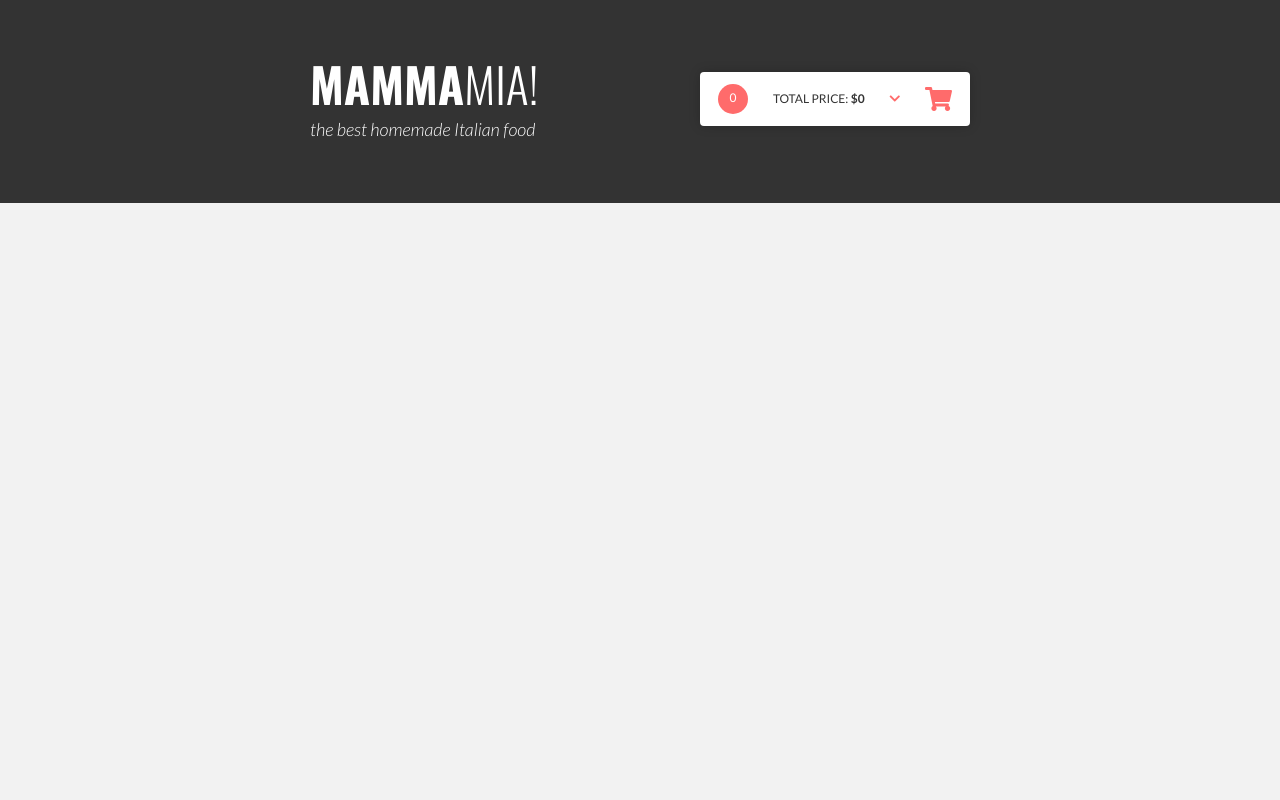
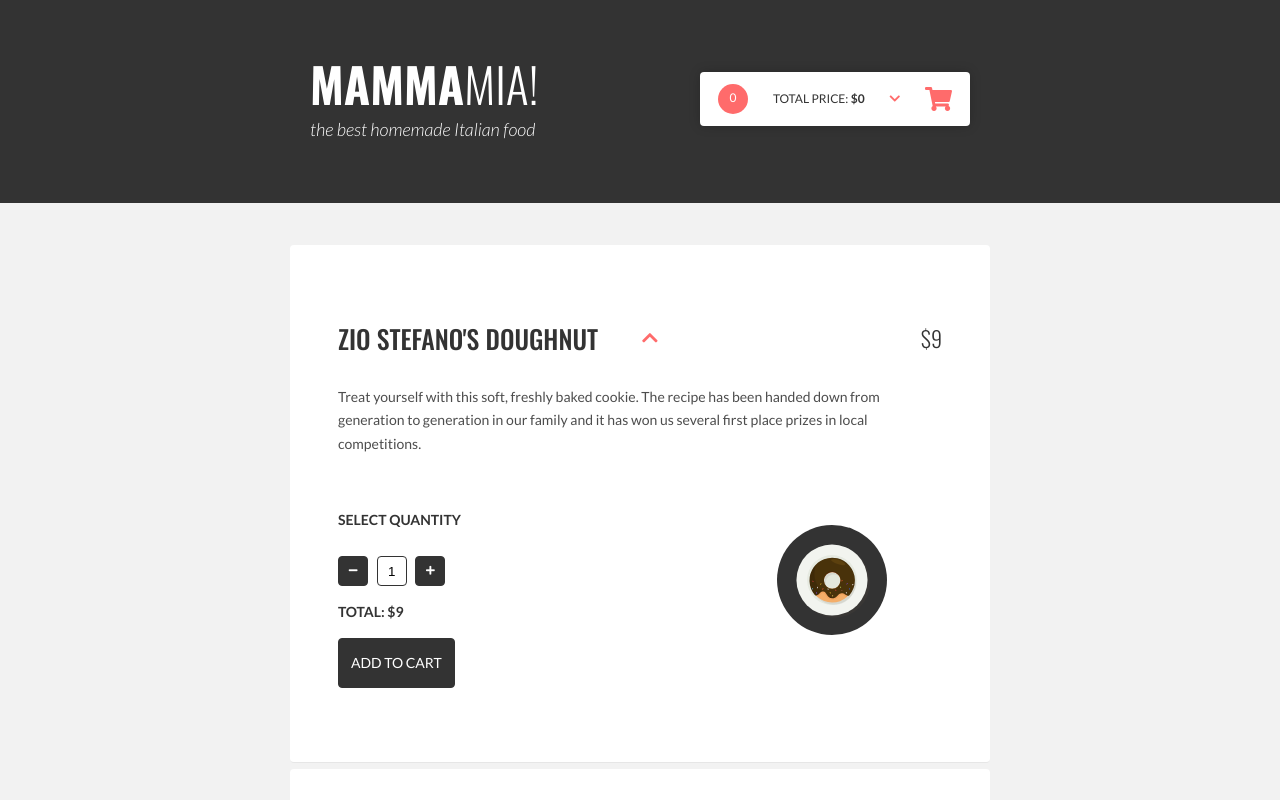
Before and after one commit to ida-dar/project-pizzeria, a website: page src/index.html in a window 1280 px wide. Shown: the top 800 px of the page. Drawn offline with nearby package versions, Linux system fonts and the light colour scheme; files that its build step writes are made by us from their sources.

Commit message:
Add renderInMenu to display products

```diff
--- a/src/index.html
+++ b/src/index.html
@@ -128,7 +128,7 @@
             </form>
             <div class="product__images {{ class }}"> <!-- images -->
               {{#each images}}
-              {{{ this }}}
+              {{{ this }}} <!-- handlebars treats double {} as text and tripple {} as html code (here: img)-->
               {{/each}}
             </div>
           </div>
--- a/src/js/script.js
+++ b/src/js/script.js
@@ -56,10 +56,26 @@
     constructor(id, data){
       const thisProduct = this;
 
-      console.log('new Product:', thisProduct);
-
       thisProduct.id = id;
       thisProduct.data = data;
+
+      thisProduct.renderInMenu();
+
+      console.log(`new Product:`, thisProduct);
+    }
+    renderInMenu(){
+      const thisProduct = this;
+
+      /* generate HTML based on template */
+      const generatedHTML = templates.menuProduct(thisProduct.data);
+      //*console.log(`generatedHTML:`, generatedHTML);
+      /* create element using utils.createElementFromHtml */
+      thisProduct.element = utils.createDOMFromHTML(generatedHTML);
+      /* find menu container */
+      const menuContainer = document.querySelector(select.containerOf.menu);
+      console.log(`menuContainer:`, menuContainer);
+      /* add element to menu */
+      menuContainer.appendChild(thisProduct.element);
     }
   }
 
```
